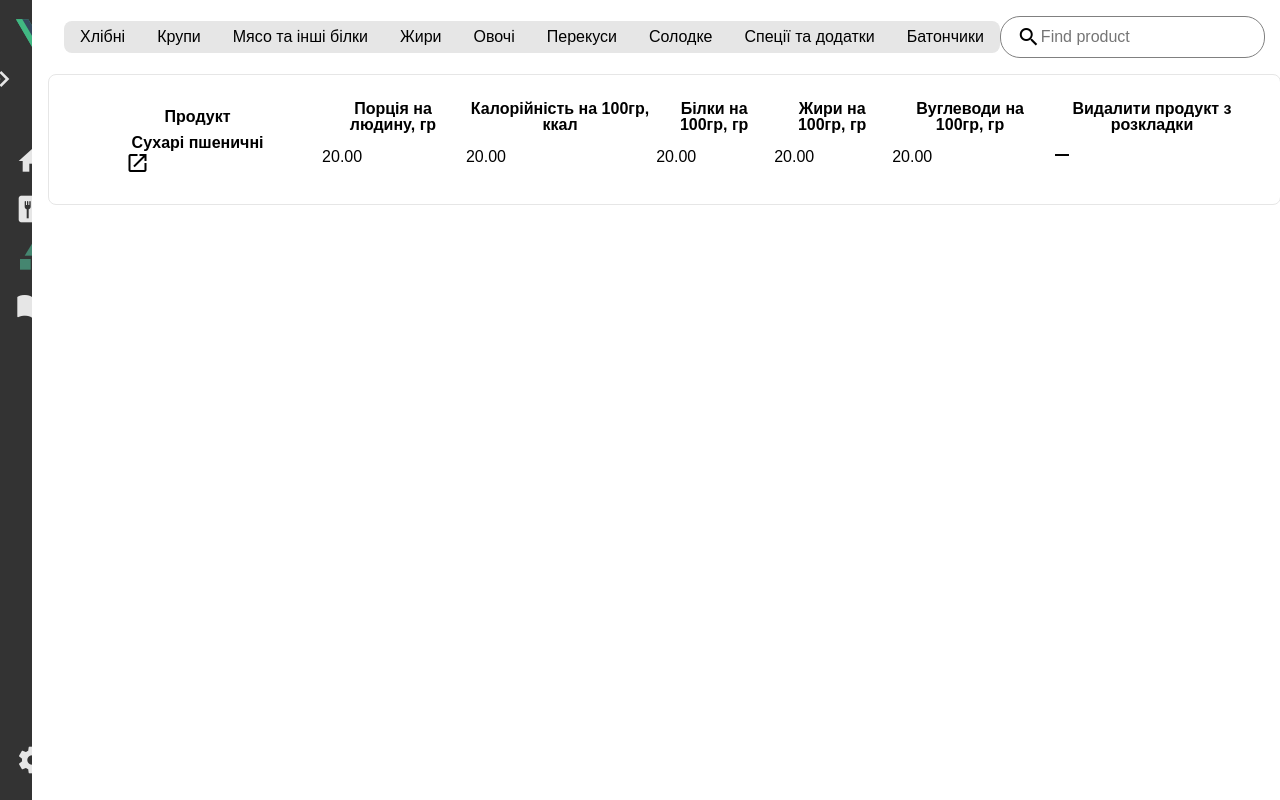
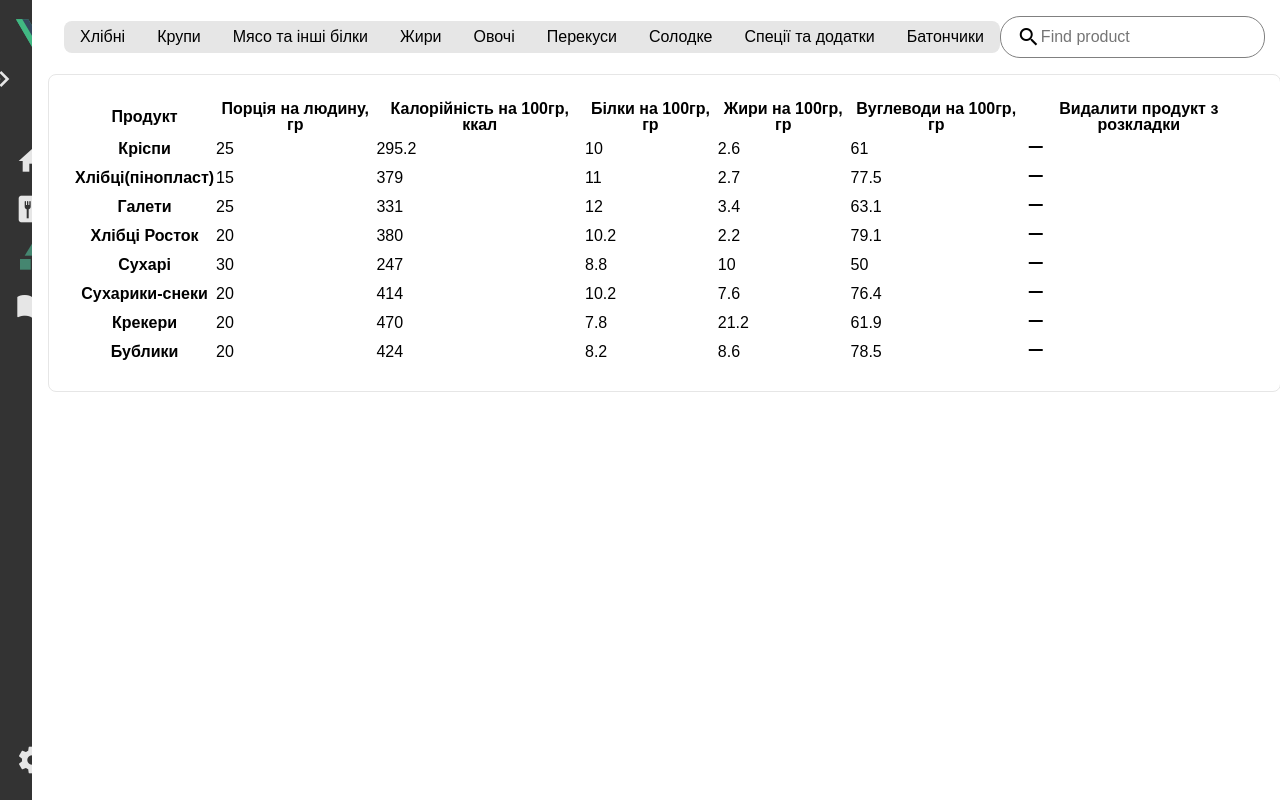
Before and after one commit to LiliaBilous/HikkingMenu, a Vue app in the folder HikkingMenu/: page /products in a window 1280 px wide. Both pictures are taken after a click on the link "Хлібні". Built offline with nearby package versions, Linux system fonts and the light colour scheme.

Commit message:
minor changes for products

```diff
--- a/HikkingMenu/products.json
+++ b/HikkingMenu/products.json
@@ -1,7 +1,7 @@
 [
     {
         "title": "Хлібні",
-        "bread": [
+        "item": [
             {
                 "id": 1,
                 "name": "Кріспи",
@@ -78,7 +78,7 @@
     },
     {
         "title": "Крупи",
-        "сereals": [
+        "item": [
             {
                 "id": 9,
                 "name": "Макарони ",
@@ -164,7 +164,7 @@
     },
     {
         "title": "Мясо та інші білки",
-        "meat": [
+        "item": [
             {
                 "id": 17,
                 "name": "Сушене мясо",
@@ -268,7 +268,7 @@
     },
     {
         "title": "Жири",
-        "fats": [
+        "item": [
             {
                 "id": 28,
                 "name": "Оливкова олія",
@@ -327,7 +327,7 @@
     },
     {
         "title": "Овочі",
-        "vegetables": [
+        "item": [
             {
                 "id": 34,
                 "name": "Морква сушена",
@@ -440,7 +440,7 @@
     },
     {
         "title": "Перекуси",
-        "snacks": [
+        "item": [
             {
                 "id": 46,
                 "name": "Журавлина",
@@ -655,7 +655,7 @@
     },
     {
         "title": "Солодке",
-        "sweets": [
+        "item": [
             {
                 "id": 70,
                 "name": "Шоколад чорний 80%",
@@ -714,7 +714,7 @@
     },
     {
         "title": "Спеції та додатки",
-        "suplements": [
+        "item": [
             {
                 "id": 76,
                 "name": "Часник свіжий",
@@ -791,7 +791,7 @@
     },
     {
         "title": "Батончики",
-        "bars": [
+        "item": [
             {
                 "id": 85,
                 "name": "GoOnProtein журавлина",
--- a/HikkingMenu/src/views/Products.vue
+++ b/HikkingMenu/src/views/Products.vue
@@ -5,6 +5,7 @@ export default {
   data() {
     return {
       products,
+      group: []
     };
   },
   computed: {
@@ -12,9 +13,8 @@ export default {
     productsOfGroup() {},
   },
   methods: {
-    activeGroup(title) {
-      title = selectedGroup;
-      console.log(selectedGroup);
+    activeGroup(selectedGroup) {
+      return this.group = selectedGroup;
     },
   },
 };
@@ -30,7 +30,7 @@ export default {
               :key="product.title"
               class="header-navigation__item active-item"
             >
-              <a href="#" @click="activeGroup(product.title)" class="header-navigation__link">{{
+              <a href="#" @click="activeGroup(product.item)" class="header-navigation__link">{{
                 product.title
               }}</a>
             </li>
@@ -56,28 +56,16 @@ export default {
             </tr>
           </thead>
           <tbody>
-            <!-- <tr v-for="product in products" :key="product.id" class="table__row">
-              <th>
-                {{ product.name }} <span class="material-icons"> open_in_new_down </span>
-              </th>
-              <td>{{ product.portion }}</td>
-              <td>{{ product.calories }}</td>
-              <td>{{ product.proteins }}</td>
-              <td>{{ product.fats }}</td>
-              <td>{{ product.carbohydrates }}</td>
-              <td><span class="material-icons">remove</span></td>
-            </tr> -->
-            <tr class="table__row">
-              <th>
-                Сухарі пшеничні <span class="material-icons"> open_in_new_down </span>
-              </th>
-              <td>20.00</td>
-              <td>20.00</td>
-              <td>20.00</td>
-              <td>20.00</td>
-              <td>20.00</td>
+            <tr v-for="elem in group" :key="elem.id" class="table__row">
+              <th>{{ elem.name }}</th>
+              <td>{{ elem.portion }}</td>
+              <td>{{ elem.calories }}</td>
+              <td>{{ elem.proteins }}</td>
+              <td>{{ elem.fats }}</td>
+              <td>{{ elem.carbohydrates }}</td>
               <td><span class="material-icons">remove</span></td>
             </tr>
+
           </tbody>
         </table>
       </div>
```
